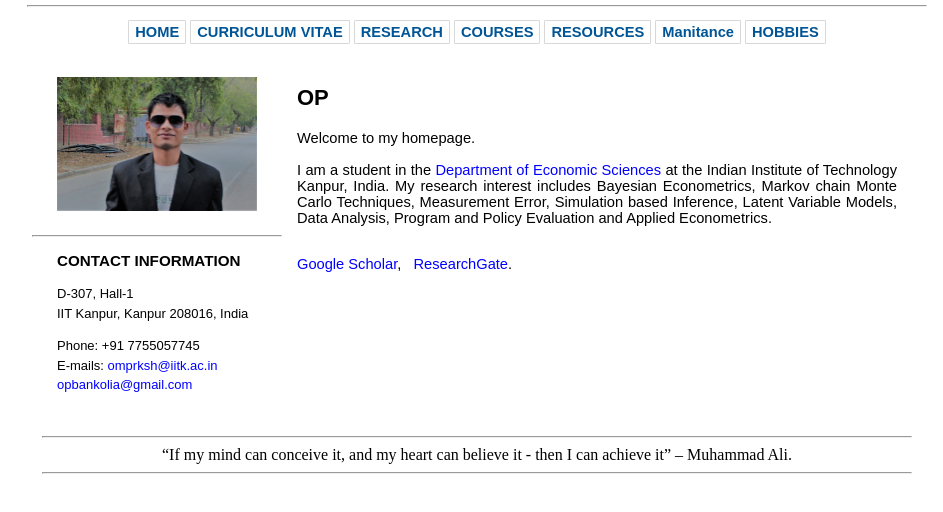
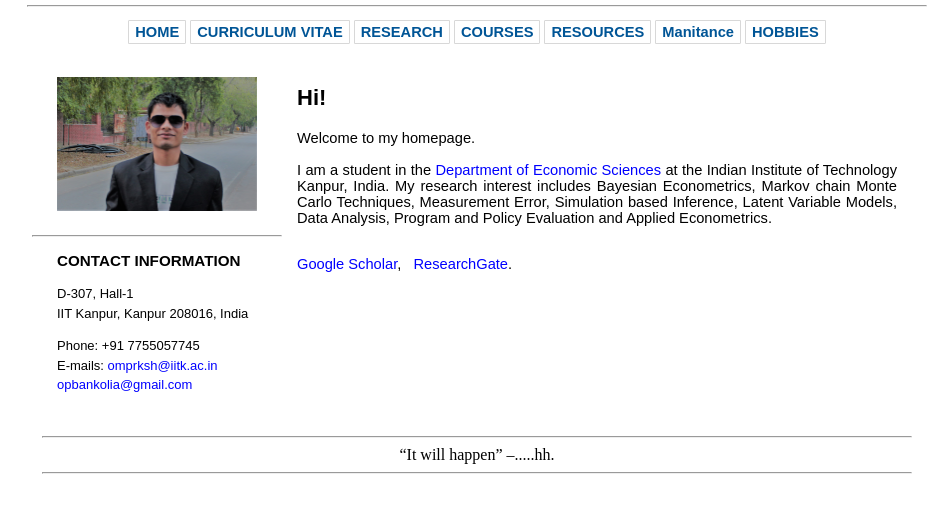
Before and after one commit to opbankolia/opbankolia.github.io, a plain HTML site: page index.html in a window 1280 px wide. Shown: the part 110-622 px from the top of the page, without its empty margins (163-1106 px from the left). Drawn offline with Linux system fonts and the light colour scheme.

Commit message:
Update index.html

```diff
--- a/index.html
+++ b/index.html
@@ -3,7 +3,7 @@
 <!DOCTYPE html>
 <html>
 <head>
-<link rel="icon" type="jpg" href="op.jpg">
+<link rel="icon" type="jpg" href="op1.jpg">
 <style>
 a:link    {color:blue; background-color:transparent; text-decoration:none}
 a:visited {color:blue; background-color:transparent; text-decoration:none}
@@ -56,7 +56,7 @@ E-mails: <a href="mailto:omprksh@iitk.ac.in">omprksh@iitk.ac.in</a> <br>
 </div>
 
 <div id="section" style="text-align:justify">
-<h2 align="left">OP</h2>
+<h2 align="left">Hi!</h2>
 <p>
 Welcome to my homepage.
 <br><br>
@@ -67,7 +67,7 @@ Variable Models, Data Analysis, Program and Policy Evaluation and Applied Econom
 
 <br>
 <a href="https://scholar.google.com/citations?user=z3gXB_gAAAAJ&hl=en" target="_blank"> Google Scholar</a>, &nbsp
-<a href="https://www.researchgate.net/profile/opbankolia" target="_blank"> ResearchGate</a>.
+<a href="https://www.researchgate.net/profile/opbankolia" target="_blank">ResearchGate</a>.
 
 <br>
 <br>
@@ -77,7 +77,7 @@ Variable Models, Data Analysis, Program and Policy Evaluation and Applied Econom
 
 </div>
 <div id="quote"><hr>
-<q>If my mind can conceive it, and my heart can believe it - then I can achieve it</q> &#8210; Muhammad Ali.
+<q>It will happen</q> &#8210;.....hh.
 <hr>
 </div>
 <div id="footer">
```
